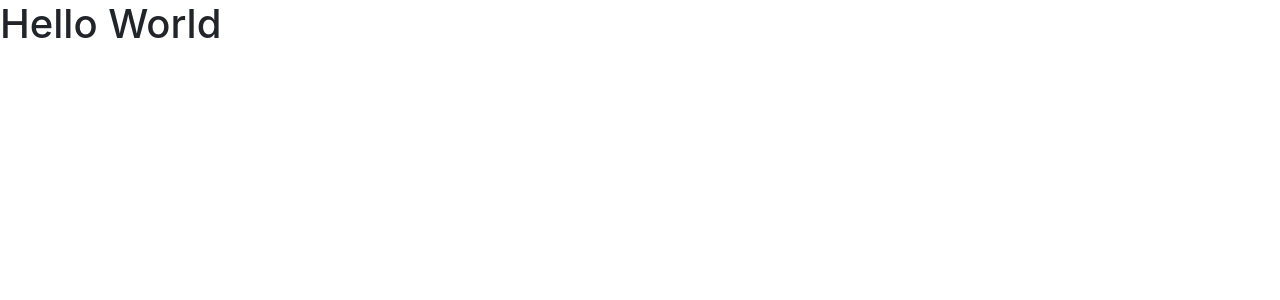
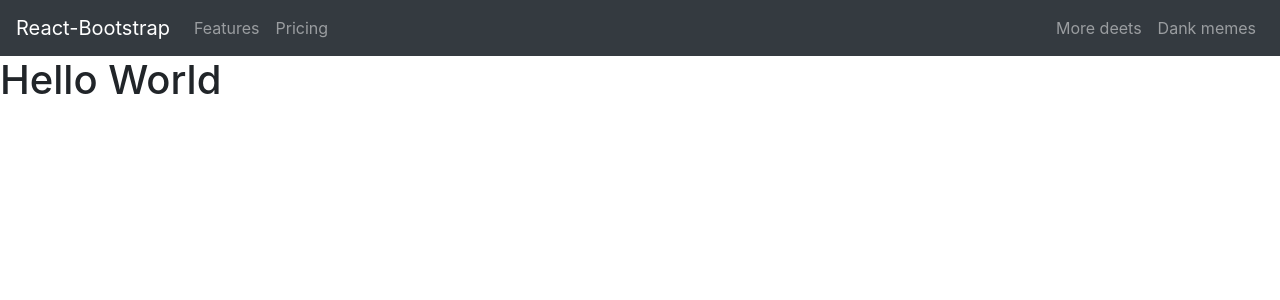
Before and after one commit to CoreyJamesLynch/Portfolio, a React (Create React App) app: page / in a window 1280 px wide. Shown: the top 300 px of the page. Built offline with nearby package versions, Linux system fonts and the light colour scheme.

Commit message:
Add NavbarComponent to App

```diff
--- a/package.json
+++ b/package.json
@@ -8,6 +8,7 @@
     "@testing-library/user-event": "^12.1.10",
     "bootstrap": "^4.5.3",
     "react": "^17.0.1",
+    "react-bootstrap": "^1.4.0",
     "react-dom": "^17.0.1",
     "react-router-dom": "^5.2.0",
     "react-scripts": "4.0.1",
--- a/src/App.js
+++ b/src/App.js
@@ -1,10 +1,13 @@
 import React from 'react';
 import 'bootstrap/dist/css/bootstrap.min.css';
+
 import GlobalStyle from './Themes/globalStyles';
+import NavbarComponent from './Components/navbarComponent';
 
 const App = () => {
   return (
     <>
+      <NavbarComponent />
       <GlobalStyle />
       <h1>Hello World</h1>
     </>
--- a/src/Components/navbarComponent.js
+++ b/src/Components/navbarComponent.js
@@ -0,0 +1,25 @@
+import React from 'react';
+import { Nav, Navbar } from 'react-bootstrap';
+
+const NavbarComponent = () => {
+  return (
+    <Navbar collapseOnSelect expand="lg" bg="dark" variant="dark">
+      <Navbar.Brand href="#home">React-Bootstrap</Navbar.Brand>
+      <Navbar.Toggle aria-controls="responsive-navbar-nav" />
+      <Navbar.Collapse id="responsive-navbar-nav">
+        <Nav className="mr-auto">
+          <Nav.Link href="#features">Features</Nav.Link>
+          <Nav.Link href="#pricing">Pricing</Nav.Link>
+        </Nav>
+        <Nav>
+          <Nav.Link href="#deets">More deets</Nav.Link>
+          <Nav.Link eventKey={2} href="#memes">
+            Dank memes
+          </Nav.Link>
+        </Nav>
+      </Navbar.Collapse>
+    </Navbar>
+  );
+};
+
+export default NavbarComponent;
```
Also changed, not shown: 2 other files (tests, documents, lock files or other folders).
